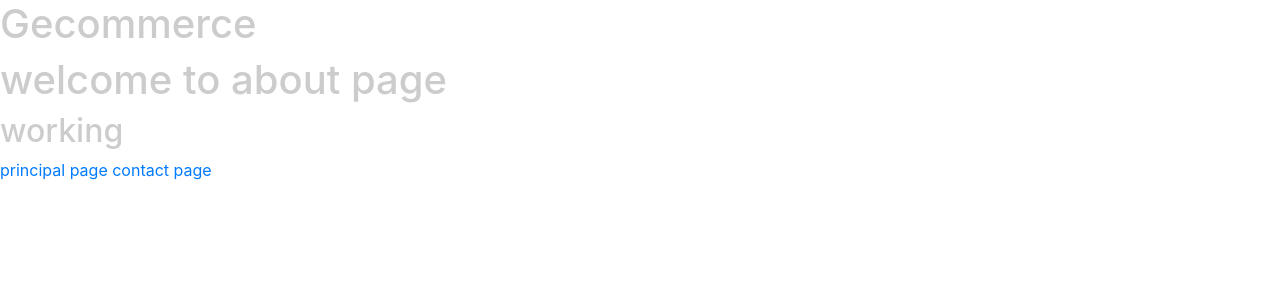
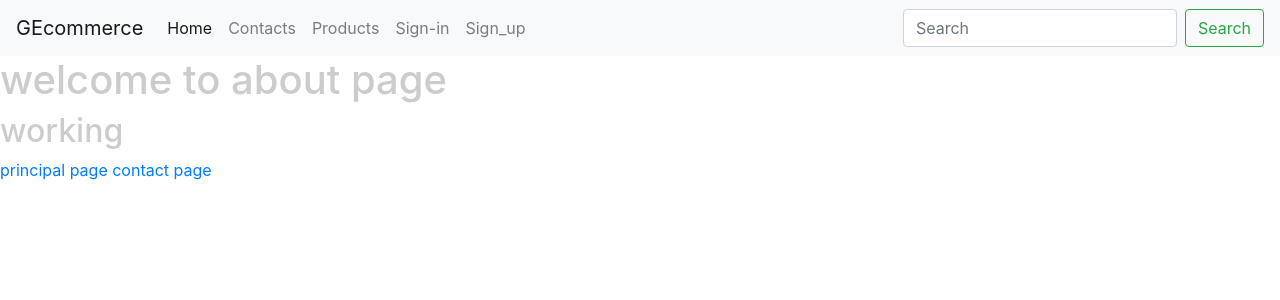
Before and after one commit to GersonEmanuel/ecommerce, a Django app: page /aboutpage/ in a window 1280 px wide. Shown: the top 300 px of the page. Run offline with Django 5.2, Linux system fonts and the light colour scheme; some libraries are stand-ins or nearby versions.

Commit message:
navbar with bootstrap

```diff
--- a/ecommerce/templates/basef/navbar.html
+++ b/ecommerce/templates/basef/navbar.html
@@ -1 +1,29 @@
-<h1>{{brand_name}}</h1>
+<nav class="navbar navbar-expand-lg navbar-light bg-light">
+    <a class="navbar-brand" href="#">{% if nome_da_marca %} {{ nome_da_marca }} {% else %} GEcommerce {% endif %}</a>
+    <button class="navbar-toggler" type="button" data-toggle="collapse" data-target="#navbarNav" aria-controls="navbarNav" aria-expanded="false" aria-label="Toggle navigation">
+      <span class="navbar-toggler-icon"></span>
+    </button>
+    <div class="collapse navbar-collapse" id="navbarNav">
+        <ul class="navbar-nav mr-auto">
+        <li class="nav-item active">
+          <a class="nav-link" href="#">Home<span class="sr-only">(current)</span></a>
+        </li>
+        <li class="nav-item">
+          <a class="nav-link" href="#">Contacts</a>
+        </li>
+        <li class="nav-item">
+          <a class="nav-link" href="#">Products</a>
+        </li>
+        <li class="nav-item">
+          <a class="nav-link" href="#">Sign-in</a>
+        </li>
+        <li class="nav-item">
+          <a class="nav-link" href="#">Sign_up</a>
+        </li>
+      </ul>
+      <form class="form-inline my-2 my-lg-0">
+        <input class="form-control mr-sm-2" type="search" placeholder="Search" aria-label="Search">
+        <button class="btn btn-outline-success my-2 my-sm-0" type="submit">Search</button>
+      </form>
+    </div>
+  </nav>
```
